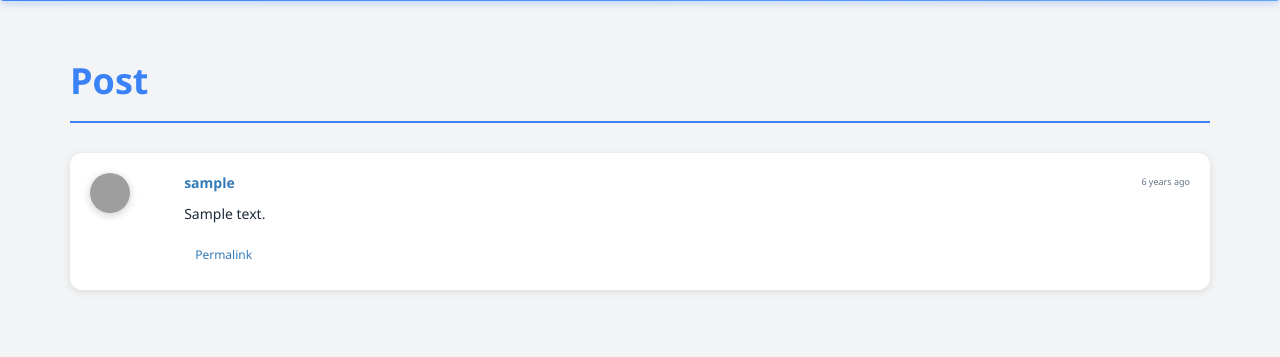
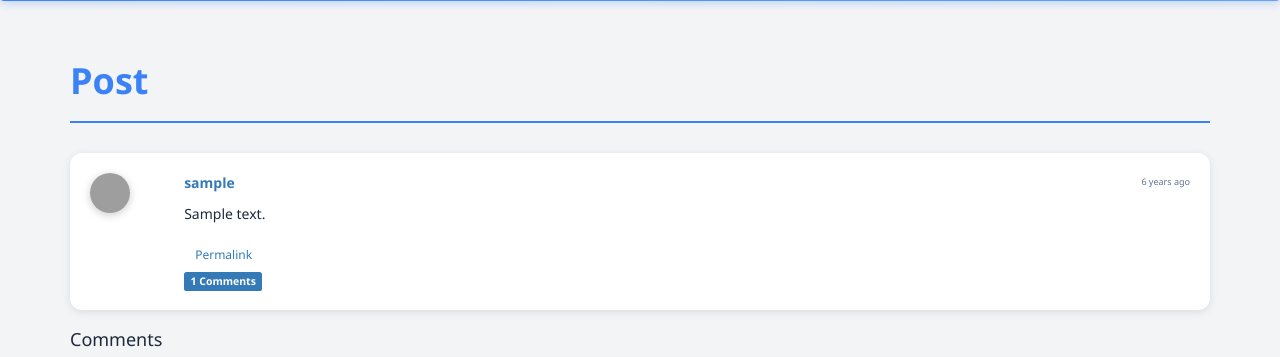
Before and after one commit to monkey2025-coder/FlaskWebCode, a Flask app: page /post/1 in a window 1280 px wide. Shown: the part 109-466 px from the top of the page. Before the commit the page ends 401 px from the top, so only its background shows below. Run offline with Flask 3, Linux system fonts and the light colour scheme; tables that the repository leaves empty hold one stand-in row (values such as "Sample post"); some libraries are stand-ins or nearby versions; grey boxes are pictures that could not be loaded.

Commit message:
feat:评论系统完善

```diff
--- a/app/main/forms.py
+++ b/app/main/forms.py
@@ -35,3 +35,7 @@ class EditProfileAdminForm(FlaskForm):
 class PostForm(FlaskForm):
     body = PageDownField("What's on your mind?", validators=[DataRequired()])
     submit = SubmitField('Submit')
+
+class CommentForm(FlaskForm):
+    body = StringField('', validators=[DataRequired()])
+    submit = SubmitField('Submit')
--- a/app/main/views.py
+++ b/app/main/views.py
@@ -7,8 +7,8 @@ from app import db
 from flask_login import login_required, current_user
 from flask import redirect, url_for, flash, make_response
 from app.decorators import admin_required, permission_required
-from app.models import Post, Permission
-from .forms import PostForm
+from app.models import Post, Permission, Comment
+from .forms import PostForm, CommentForm
 
 
 @main.route('/', methods=['GET', 'POST'])
@@ -39,6 +39,52 @@ def index():
         traceback.print_exc()
         raise
 
+@main.route('/post/<int:id>', methods=['GET', 'POST'])
+def post(id):
+    post = Post.query.get_or_404(id)
+    form = CommentForm()
+    if form.validate_on_submit():
+        comment = Comment(body=form.body.data, post=post, author=current_user._get_current_object())
+        db.session.add(comment)
+        db.session.commit()
+        flash('Your comment has been published.')
+        return redirect(url_for('.post', id=post.id, page=-1))
+    page = request.args.get('page', 1, type=int)
+    if page == -1:
+        page = (post.comments.filter_by(disabled=False).count() - 1) / current_app.config['FLASKY_COMMENTS_PER_PAGE'] + 1
+    pagination = post.comments.filter_by(disabled=False).order_by(Comment.timestamp.asc()).paginate(page=page, per_page=current_app.config['FLASKY_COMMENTS_PER_PAGE'], error_out=False)
+    comments = pagination.items
+    return render_template('post.html', posts=[post], form=form, comments=comments, pagination=pagination)
+
+@main.route('/moderate')
+@login_required
+@permission_required(Permission.MODERATE_COMMENTS)
+def moderate():
+    page = request.args.get('page', 1, type=int)
+    pagination = Comment.query.order_by(Comment.timestamp.desc()).paginate(page=page, per_page=current_app.config['FLASKY_COMMENTS_PER_PAGE'], error_out=False)
+    comments = pagination.items
+    return render_template('moderate.html', comments=comments, pagination=pagination, page=page)
+
+@main.route('/moderate/enable/<int:id>')
+@login_required
+@permission_required(Permission.MODERATE_COMMENTS)
+def moderate_enable(id):
+    comment = Comment.query.get_or_404(id)
+    comment.disabled = False
+    db.session.add(comment)
+    db.session.commit()
+    return redirect(url_for('.moderate', page=request.args.get('page', 1, type=int)))
+
+@main.route('/moderate/disable/<int:id>')
+@login_required
+@permission_required(Permission.MODERATE_COMMENTS)
+def moderate_disable(id):
+    comment = Comment.query.get_or_404(id)
+    comment.disabled = True
+    db.session.add(comment)
+    db.session.commit()
+    return redirect(url_for('.moderate', page=request.args.get('page', 1, type=int)))
+
 @main.route('/all')
 @login_required
 def show_all():
@@ -53,10 +99,7 @@ def show_followed():
     resp.set_cookie('show_followed', '1', max_age=30*24*60*60)
     return resp
 
-@main.route('/post/<int:id>')
-def post(id):
-    post = Post.query.get_or_404(id)
-    return render_template('post.html', posts=[post])
+
 
 @main.route('/user/<username>')
 def user(username):
--- a/app/models.py
+++ b/app/models.py
@@ -67,6 +67,8 @@ class User(UserMixin, db.Model):
     avatar_hash = db.Column(db.String(32))
 
     posts = db.relationship('Post', backref='author', lazy='dynamic')
+
+    comments = db.relationship('Comment', backref='author', lazy='dynamic')
 
     followed = db.relationship('Follow', foreign_keys=[Follow.follower_id], backref=db.backref('follower', lazy='joined'), lazy='dynamic', cascade='all, delete-orphan')
     followers = db.relationship('Follow', foreign_keys=[Follow.followed_id], backref=db.backref('followed', lazy='joined'), lazy='dynamic', cascade='all, delete-orphan')
@@ -170,11 +172,27 @@ class Post(db.Model):
 
     body_html = db.Column(db.Text)
 
+    comments = db.relationship('Comment', backref='post', lazy='dynamic')
+
     @staticmethod
     def on_changed_body(target, value, oldvalue, initiator):
         allowed_tags = ['a', 'abbr', 'acronym', 'b', 'blockquote', 'code', 'em', 'i', 'li', 'ol', 'pre', 'strong', 'ul', 'h1', 'h2', 'h3', 'p']
         target.body_html = bleach.linkify(bleach.clean(markdown(value, output_format='html'), tags=allowed_tags, strip=True))
 
+class Comment(db.Model):
+    __tablename__ = 'comments'
+    id = db.Column(db.Integer, primary_key=True)
+    body = db.Column(db.Text)
+    body_html = db.Column(db.Text)
+    timestamp = db.Column(db.DateTime, index=True, default=datetime.utcnow)
+    disabled = db.Column(db.Boolean, default=False)
+    author_id = db.Column(db.Integer, db.ForeignKey('users.id'))
+    post_id = db.Column(db.Integer, db.ForeignKey('posts.id'))
+
+    @staticmethod
+    def on_changed_body(target, value, oldvalue, initiator):
+        allowed_tags = ['a', 'abbr', 'acronym', 'b', 'code', 'em', 'i', 'strong']
+        target.body_html = bleach.linkify(bleach.clean( markdown(value, output_format='html'), tags=allowed_tags, strip=True))
 
 class AnonymousUser(AnonymousUserMixin):
     def can(self, permissions):
@@ -183,3 +201,4 @@ class AnonymousUser(AnonymousUserMixin):
         return False
 
 db.event.listen(Post.body, 'set', Post.on_changed_body)
+db.event.listen(Comment.body, 'set', Comment.on_changed_body)
--- /dev/null
+++ b/app/templates/_comments.html
@@ -0,0 +1,38 @@
+{% if comments %}
+<ul class="list-unstyled">
+    {% for comment in comments %}
+    <li class="card mb-3">
+        <div class="row">
+            <div class="col-md-2">
+                <a href="{{ url_for('.user', username=comment.author.username) }}">
+                    <img class="img-rounded" src="{{ comment.author.gravatar(size=40) }}">
+                </a>
+            </div>
+            <div class="col-md-10">
+                <div class="comment-content">
+                    {% if comment.body_html %}
+                        {{ comment.body_html | safe }}
+                    {% else %}
+                        {{ comment.body }}
+                    {% endif %}
+                </div>
+                <div class="comment-meta">
+                    <a href="{{ url_for('.user', username=comment.author.username) }}">{{ comment.author.username }}</a>
+                    {{ moment(comment.timestamp).fromNow() }}
+                    {% if moderate %}
+                    <br>
+                    {% if comment.disabled %}
+                    <a class="btn btn-default btn-xs" href="{{ url_for('.moderate_enable', id=comment.id, page=page) }}">Enable</a>
+                    {% else %}
+                    <a class="btn btn-danger btn-xs" href="{{ url_for('.moderate_disable', id=comment.id, page=page) }}">Disable</a>
+                    {% endif %}
+                    {% endif %}
+                </div>
+            </div>
+        </div>
+    </li>
+    {% endfor %}
+</ul>
+{% else %}
+<p>No comments yet.</p>
+{% endif %}
--- a/app/templates/_posts.html
+++ b/app/templates/_posts.html
@@ -40,6 +40,11 @@
                     </a>
                     {% endif %}
                 </div>
+                <a href="{{ url_for('.post', id=post.id) }}#comments">
+                    <span class="label label-primary">
+                        {{ post.comments.count() }} Comments
+                    </span>
+                </a>
             </div>
         </div>
     </div>
--- a/app/templates/base.html
+++ b/app/templates/base.html
@@ -222,6 +222,9 @@
         <div class="navbar-collapse collapse">
             <ul class="nav navbar-nav">
                 <li><a href="/">Home</a></li>
+                {% if current_user.can(Permission.MODERATE_COMMENTS) %}
+                <li><a href="{{ url_for('main.moderate') }}">Moderate Comments</a></li>
+                {% endif %}
             </ul>
             <ul class="nav navbar-nav navbar-right">
                 {% if current_user.is_authenticated %}
--- a/app/templates/post.html
+++ b/app/templates/post.html
@@ -1,5 +1,6 @@
 {% extends "base.html" %}
 {% import "bootstrap/wtf.html" as wtf %}
+{% import "_macros.html" as macros %}
 {% block title %}Flasky - Post{% endblock %}
 {% block page_content %}
 <div class="page-header">
@@ -8,4 +9,17 @@
 
 {% include "_posts.html" %}
 
+<h4 id="comments">Comments</h4>
+{% if current_user.can(Permission.COMMENT) %}
+<div class="comment-form">
+    {{ wtf.quick_form(form) }}
+</div>
+{% endif %}
+{% include "_comments.html" %}
+{% if pagination %}
+<div class="pagination">
+    {{ macros.pagination_widget(pagination, '.post', fragment='#comments', id=posts[0].id) }}
+</div>
+{% endif %}
+
 {% endblock %}
```
Also changed, not shown: app/templates/moderate.html (added, +15 -0 lines), migrations/versions/b1ef7a161024_elven.py (added, +45 -0 lines), data-dev.sqlite.
